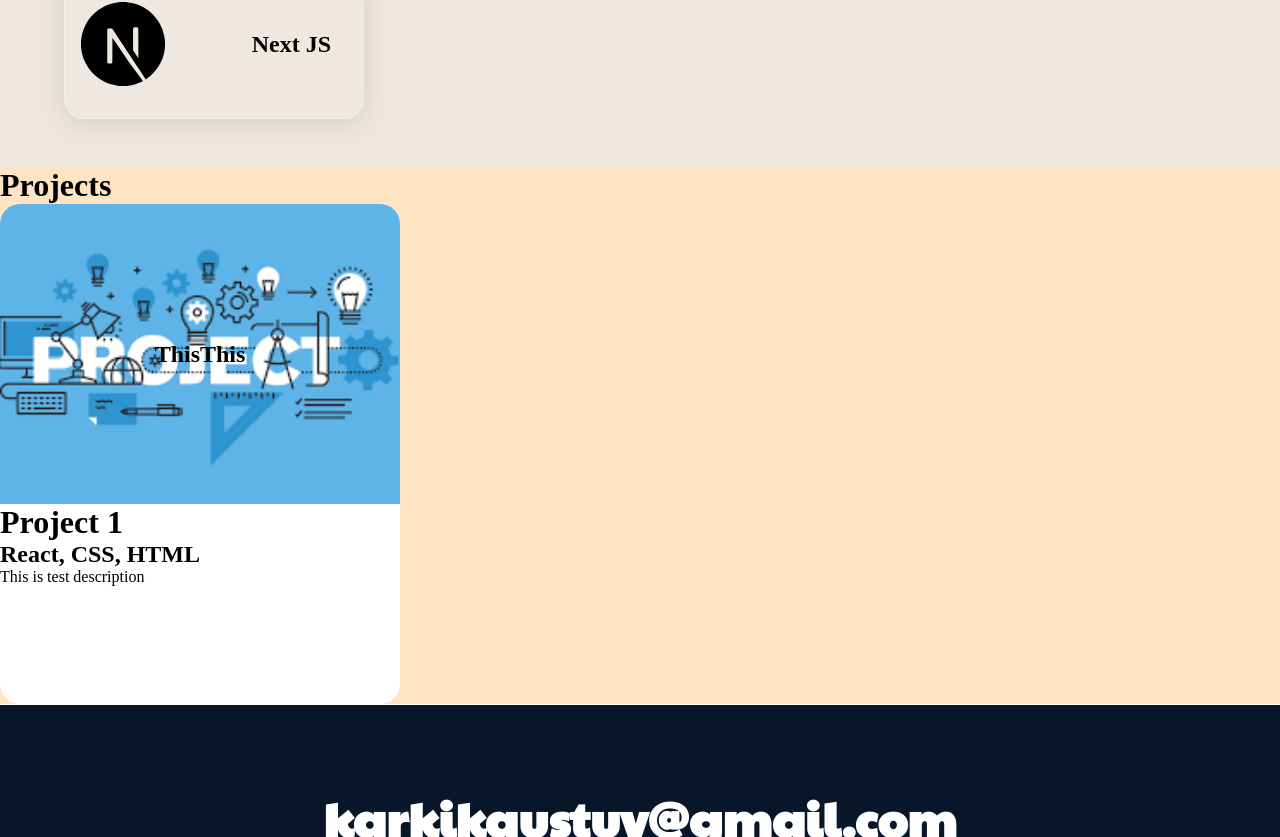
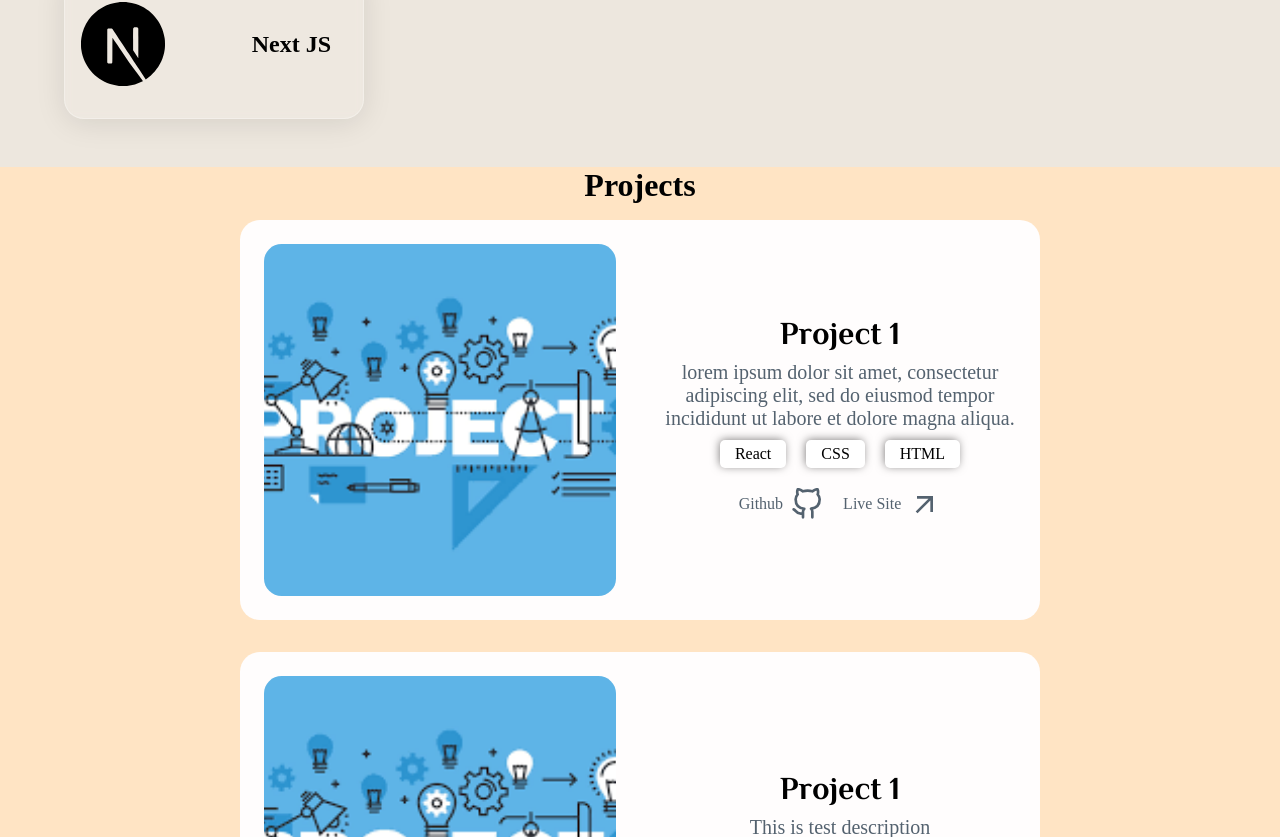
Before and after one commit to Kaustuv-Karki/portfolio-website, a React (Vite) app: page / in a window 1280 px wide. Shown: the part 1903-2740 px from the top of the page. Built offline with nearby package versions, Linux system fonts and the light colour scheme.

Commit message:
Projects card making

```diff
--- a/package.json
+++ b/package.json
@@ -13,7 +13,8 @@
     "framer-motion": "^10.16.4",
     "react": "^18.2.0",
     "react-dom": "^18.2.0",
-    "react-icons": "^4.11.0"
+    "react-icons": "^4.11.0",
+    "react-router-dom": "^6.19.0"
   },
   "devDependencies": {
     "@types/react": "^18.2.15",
--- a/src/components/ProjectPage/ProjectCard.jsx
+++ b/src/components/ProjectPage/ProjectCard.jsx
@@ -1,19 +1,40 @@
 import React from "react";
 import "./styles.css";
+import { MdArrowOutward } from "react-icons/md";
+import { FiGithub } from "react-icons/fi";
+import { Link } from "react-router-dom";
 
 const ProjectCard = ({ name, tags, github, liveSite, image, description }) => {
   return (
     <div className="project-card">
       <div className="project-image">
         <img src={image} alt="" />
+      </div>
+      <div className="project-content">
+        <h1>{name}</h1>
+        <p className="description">{description}</p>
+        <div className="all-tags">
+          {tags.map((tag, index) => (
+            <p className="tags" key={index}>
+              {tag}
+            </p>
+          ))}
+        </div>
         <div className="sites">
-          <h2>{github}</h2>
-          <h2>{liveSite}</h2>
+          <a href={github} target="_blank" rel="noreferrer">
+            <div className="icons">
+              <p>Github</p>
+              <FiGithub />
+            </div>
+          </a>
+          <a href="">
+            <div className="icons">
+              <p>Live Site</p>
+              <MdArrowOutward />
+            </div>
+          </a>
         </div>
       </div>
-      <h1>{name}</h1>
-      <h2>{tags}</h2>
-      <p>{description}</p>
     </div>
   );
 };
--- a/src/components/ProjectPage/ProjectPage.jsx
+++ b/src/components/ProjectPage/ProjectPage.jsx
@@ -5,15 +5,25 @@ const ProjectPage = () => {
   return (
     <div className="main-project">
       <h1>Projects</h1>
+      <div className="projects">
         <ProjectCard
           name="Project 1"
-        tags="React, CSS, HTML"
-        github="This"
+          tags={["React", "CSS", "HTML"]}
+          github="https://github.com"
+          liveSite="This"
+          image={Project1}
+          description="lorem ipsum dolor sit amet, consectetur adipiscing elit, sed do eiusmod tempor incididunt ut labore et dolore magna aliqua."
+        />
+        <ProjectCard
+          name="Project 1"
+          tags={["React", "CSS", "HTML"]}
+          github="https://github.com"
           liveSite="This"
           image={Project1}
           description="This is test description"
         />
       </div>
+    </div>
   );
 };
 
--- a/src/components/ProjectPage/styles.css
+++ b/src/components/ProjectPage/styles.css
@@ -1,36 +1,118 @@
 .main-project{
     background-color: bisque;
+    margin: auto 0;
+}
+
+.main-project > h1 {
+    text-align: center;
+}
+
+.projects {
+    display: flex;
+    flex-direction: column;
+    justify-content: center;
+    align-items: center;
 }
 
 .project-card{
-    background-color: white;
-    height: 500px;
+    background-color: rgb(255, 253, 253);
+    height: 400px;
+    max-width: 800px;
+    width: 80vw;
+    border-radius: 20px;
+    overflow: hidden;
+    display: flex;
+    flex-direction: row;
+    align-items: center;
+    margin: 1rem 2rem;
+    justify-content: space-between;
+}
+
+.sites{
+    display: flex;
+    align-items: center;
+    justify-content: center;
+}
+
+.icons{
+    display: flex;
+    align-items: center;
+    padding: 10px;
+    gap: 8px;
+    cursor: pointer;
+    color: #54626F;
+    text-decoration: none;
+    outline: none;
+}
+
+a {
+    text-decoration: none;
+}
+.icons:hover {
+    color: #3B444B;
+}
+
+.icons > svg{
+    font-size: 32px;
+}
+
+.project-image {
+    padding: 1.5rem;
+    height: 100%;
     width: 400px;
-    border-radius: 20px;
+    border-radius: 10%;
     overflow: hidden;
 }
 
-.project-card:hover{
-    transform: scale(1.05);
-    transition: 500ms ease-in-out;
-}
-
-.project-image{
-    height: 60%;
-    position: relative;
-}
-
 .project-image > img {
-    position: absolute;
     height: 100%;
+    border-radius: 5%;
     width: 100%;
     object-fit: cover;
 }
 
-.sites {
-    position: absolute;
+.project-content{
+    padding: 1.5rem;
+    text-align: center;
+    width: 400px;
+}
+
+.project-content > h1{
+    font-family: 'El Messiri', sans-serif;
+}
+
+
+@media only screen and (max-width: 600px) {
+    .project-card{
+        flex-direction: column;
+        width: 90%;
+        height: 350px;
+    }
+
+    .project-image {
+        width: 100%;
+        height: 50%;
+    }
+}
+
+
+.tags{
+    background-color: white;
+    padding: 5px 15px;
+    margin: 10px;
+    border-radius:5px ;
+    box-shadow: -1px -1px 10px -1px rgba(0, 0, 0, 0.54);
+    -webkit-box-shadow: -1px -1px 10px -1px rgba(0, 0, 0, 0.54);
+    -moz-box-shadow: -1px -1px 10px -1px rgba(0, 0, 0, 0.54);
+}
+
+.all-tags{
     display: flex;
-    top: 50%;
-    left: 50%;
-    transform: translate(-50%, -50%);
+    align-items: center;
+    justify-content: center;
 }
+
+.description {
+    font-size: 20px;
+    color: #54626F;
+}
```
Also changed, not shown: 1 other file (tests, documents, lock files or other folders). Lines whose indentation alone changed are shown as unchanged.
